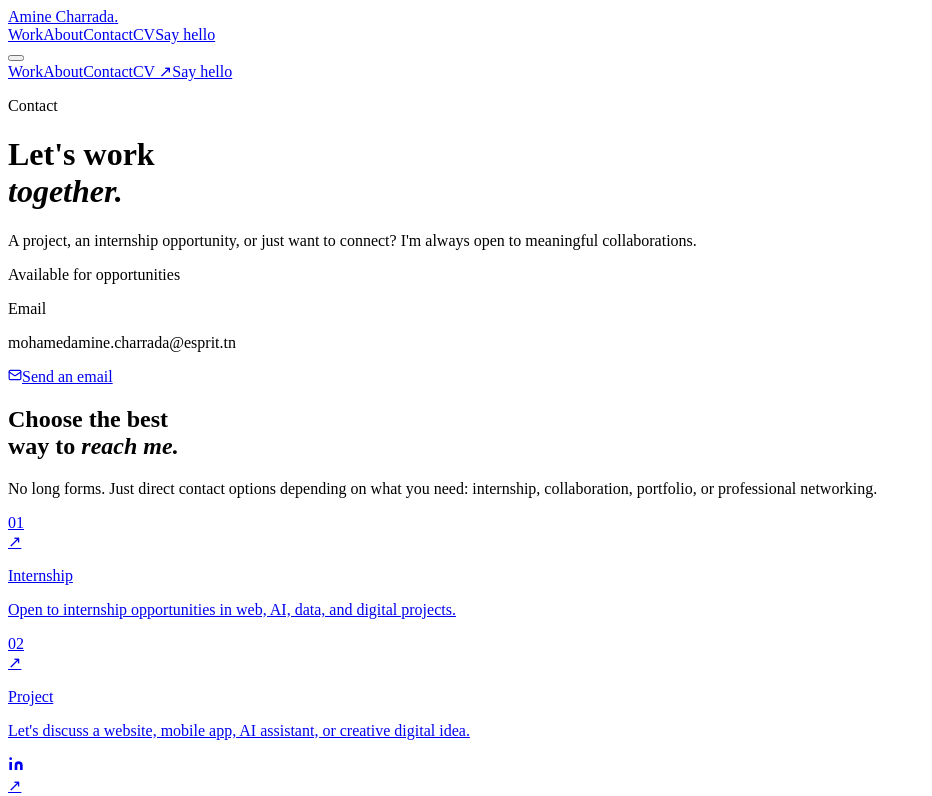
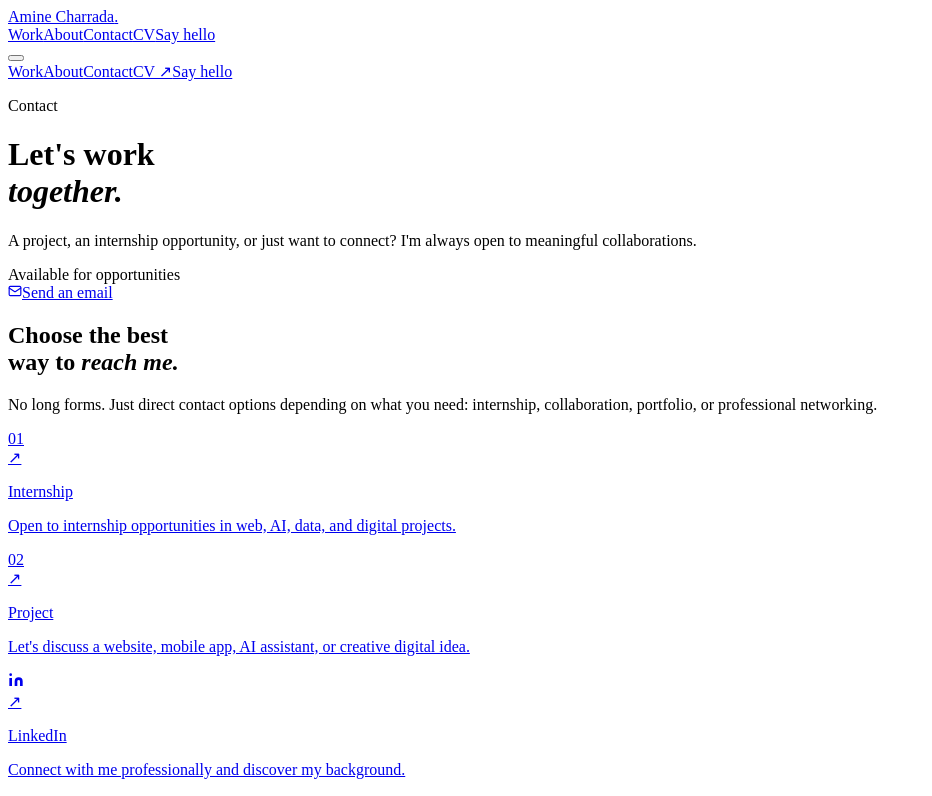
Before and after one commit to charrada-amine/portfolio, a React (Vite) app: page /contact in a window 1280 px wide. Shown: the top 796 px of the page, without its empty margins (0-932 px from the left). Built offline with nearby package versions, Linux system fonts and the light colour scheme; the HTML template or start-up script is replaced by a standard one.

Commit message:
mellouli

```diff
--- a/src/pages/Contact.jsx
+++ b/src/pages/Contact.jsx
@@ -92,10 +92,7 @@ const Contact = () => (
               <span className="font-sans text-xs text-[#1a1a1a]/55">Available for opportunities</span>
             </div>
 
-            {/* Email block */}
-            <div>
-              <p className="font-sans text-[10px] uppercase tracking-[0.2em] text-[#1a1a1a]/35 mb-3">Email</p>
-              <p className="font-sans text-sm text-[#1a1a1a] mb-5 break-all">{EMAIL}</p>
+            {/* Email button */}
             <a
               href={`mailto:${EMAIL}`}
               className="inline-flex items-center gap-2 bg-[#e8632a] text-[#f7f3ee] font-sans text-sm px-6 py-3 rounded-full hover:bg-[#1a1a1a] transition-colors duration-200"
@@ -106,7 +103,6 @@ const Contact = () => (
               </svg>
               Send an email
             </a>
-            </div>
           </div>
         </AnimatedSection>
 
```
Lines whose indentation alone changed are shown as unchanged.
